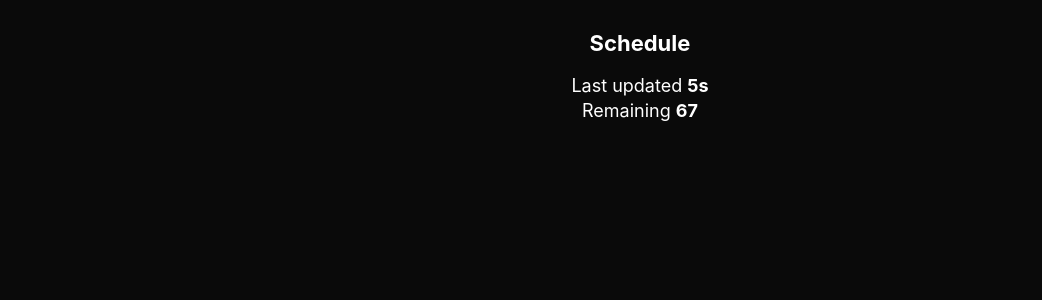
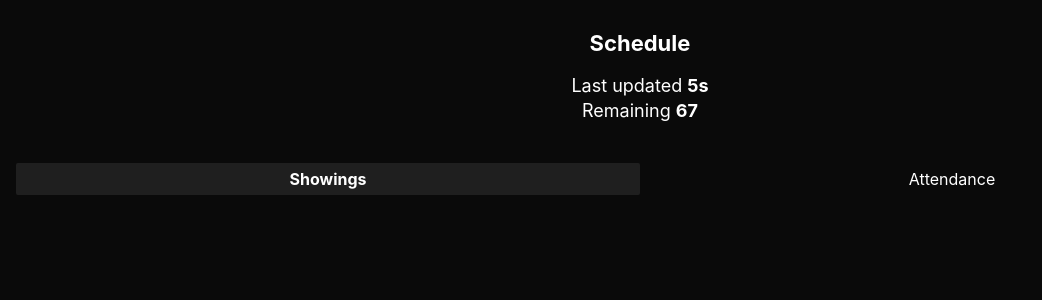
Before and after one commit to JoshA02/CinemaShowtimes, a React (Create React App) app in the folder public/: page / in a window 1280 px wide. Shown: the top 300 px of the page, without its empty margins (0-1042 px from the left). Built offline with nearby package versions, Linux system fonts and the light colour scheme; no server answers.

Commit message:
Implemented mode toggle and API fetch function

```diff
--- a/public/src/App.css
+++ b/public/src/App.css
@@ -3,6 +3,9 @@
   color: #FFFFFF;
   font-family: Inter;
   margin-top: 12px;
+}
+body {
+  margin: 0 16px;
 }
 
 .flex-hoz {
@@ -12,6 +15,23 @@
   align-items: center;
 }
 .bold {
+  font-weight: bold;
+}
+
+
+.viewSelectionContainer {
+  display: flex;
+  justify-content: space-around;
+  margin-top: 38px;
+}
+.selection {
+  padding: 6px 0;
+  cursor: pointer;
+  flex: 1;
+  border-radius: 2px;
+}
+.selection.active {
+  background-color: #1F1F1F;
   font-weight: bold;
 }
 
--- a/public/src/App.tsx
+++ b/public/src/App.tsx
@@ -4,7 +4,8 @@ import './App.css';
 
 function App() {
   const [secsSinceUpdate, setSecsSinceUpdate] = useState(0);
-  const apiURL = process.env.REACT_APP_API_URL;
+  const [showings, setShowings] = useState([] as any[]);
+  const [mode, setMode] = useState<'showings' | 'attendance'>('showings');
 
   // Upon loading, keep ticking the time since last update:
   useEffect(() => {
@@ -15,13 +16,21 @@ function App() {
   }, [secsSinceUpdate]);
 
   // Fetch the schedule from the server:
-  useEffect(() => {
+  function updateSchedule() {
+    const apiURL = process.env.REACT_APP_API_URL;
     fetch(apiURL + '/showtimes')
       .then(res => res.json())
       .then(data => {
-        console.log(data);
+        console.log(data.data);
+        setShowings(data);
+        setSecsSinceUpdate(Math.floor((Date.now() - data.timeFetched) / 1000));
       });
-  }, [apiURL]);
+  }
+
+  useEffect(() => {
+    updateSchedule();
+  }, []);
+
 
   return (
     <div className="App">
@@ -29,9 +38,14 @@ function App() {
       <span className='flex-hoz'><h3>Last updated&nbsp;</h3><h3 className='bold'>{SecsToHMS(secsSinceUpdate)}</h3></span>
       <span className='flex-hoz'><h3>Remaining&nbsp;</h3><h3 className='bold'>67</h3></span>
 
-      <div className='showing-list'>
+      <div className="viewSelectionContainer">
+        <div className={`selection ${mode === 'showings' ? 'active' : ''}`} onClick={() => setMode("showings")}>Showings</div>
+        <div className={`selection ${mode === 'attendance' ? 'active' : ''}`} onClick={() => setMode("attendance")}>Attendance</div>
+      </div>
 
-      </div>
+      {/* <div className='showing-list'>
+        <button onClick={() => updateSchedule()}>Refresh</button>
+      </div> */}
     </div>
   );
 }
@@ -43,7 +57,7 @@ function SecsToHMS(secs: number): string {
   return (
     (hours > 0 ? `${hours}h ` : '') +
     (minutes > 0 ? `${minutes}m ` : '') +
-    (seconds > 0 ? `${seconds}s` : '')
+    (`${seconds}s`)
   );
 }
 
```
